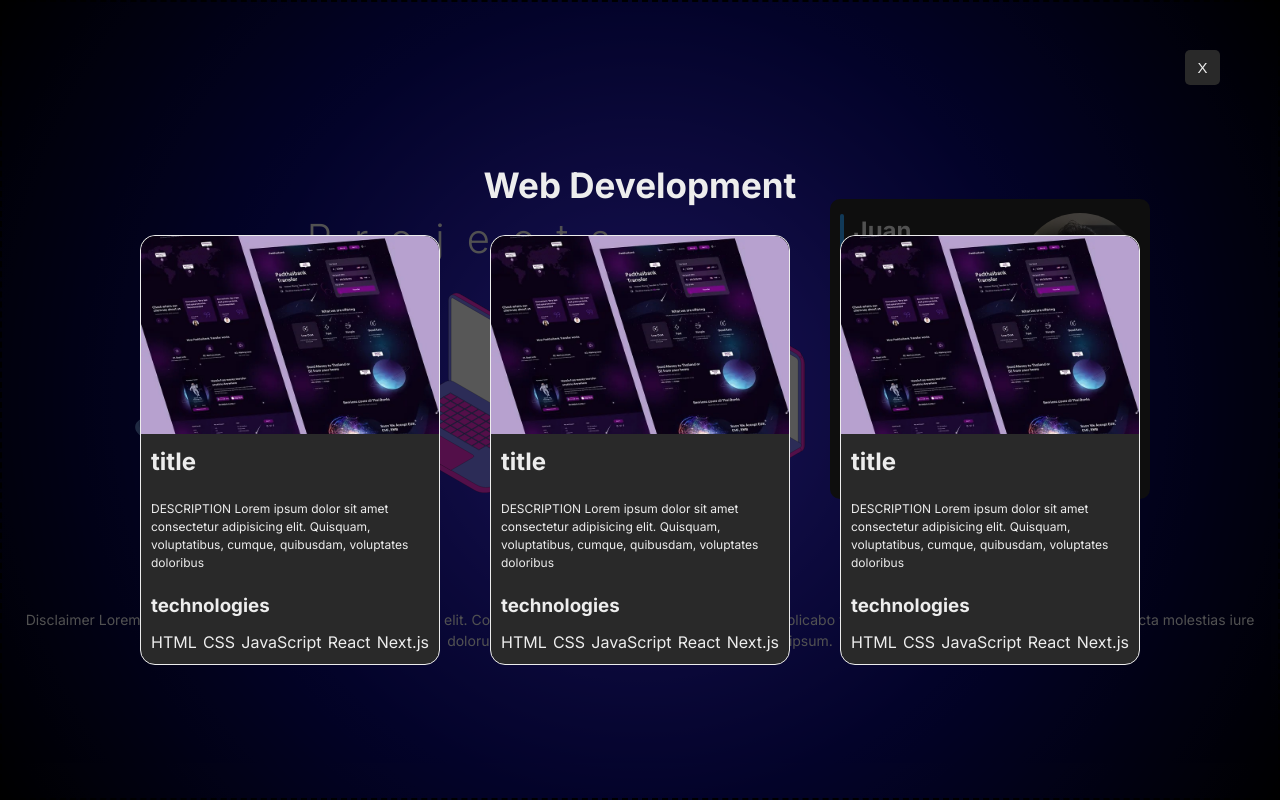
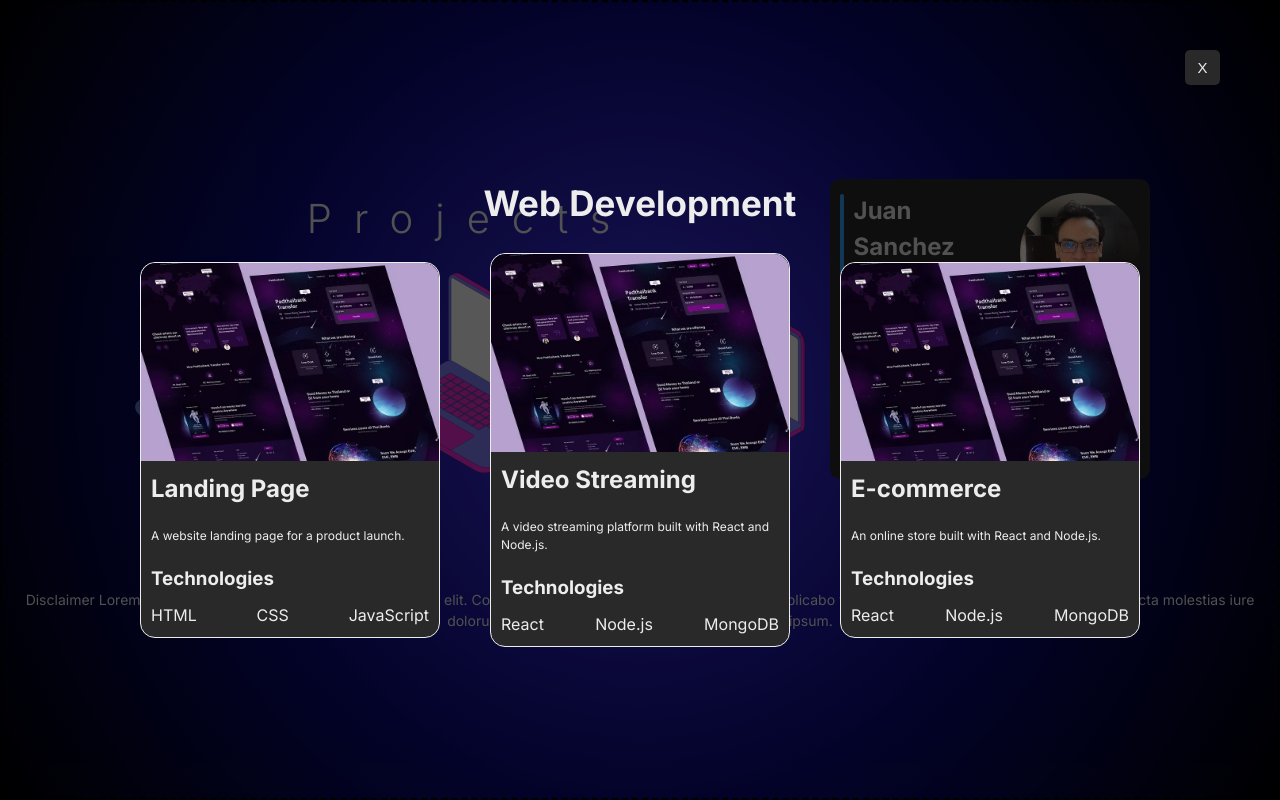
Before and after one commit to J-C-S-V/Portfolio, a Next.js app: page / in a window 1280 px wide. Both pictures are taken after a click on the picture 229 px from the left and 393 px from the top of the page. Built offline with nearby package versions, Linux system fonts and the light colour scheme.

Commit message:
Add dynamic data to cards

```diff
--- a/src/app/_components/modal.tsx
+++ b/src/app/_components/modal.tsx
@@ -1,23 +1,142 @@
 "use client";
 import { useState } from "react";
-import "./modal.css";
+import data from "../data/projects.json";
+import styles from "./modal.module.css";
 import { IconOpenNewTab } from "../../../public/svg/icons";
-// import newf from "laptop.svg";
-// Import an image
-
-// Animation scale 2 on the image, then an opacity 0.5 on the image, then a button indication to _blank open
 
 type ModalProps = {
   title: string;
   isOpen: boolean;
   onClose: () => void;
+  info: string | null;
 };
 
-function Card() {
+export function Modal({ title, isOpen, onClose, info }: ModalProps) {
+  if (!isOpen) return null;
+
+  const infoCardTitle =
+    info === "web"
+      ? data.categories[0].projects[0].name
+      : info === "email"
+      ? data.categories[1].projects[0].name
+      : info === "apps"
+      ? data.categories[2].projects[0].name
+      : "";
+
+  const infoCardTitle2 =
+    info === "web"
+      ? data.categories[0].projects[1].name
+      : info === "email"
+      ? data.categories[1].projects[1].name
+      : info === "apps"
+      ? data.categories[2].projects[1].name
+      : "";
+
+  const infoCardTitle3 =
+    info === "web"
+      ? data.categories[0].projects[2].name
+      : info === "email"
+      ? data.categories[1].projects[2].name
+      : info === "apps"
+      ? data.categories[2].projects[2].name
+      : "";
+
+  const infoCardDescription =
+    info === "web"
+      ? data.categories[0].projects[0].description
+      : info === "email"
+      ? data.categories[1].projects[0].description
+      : info === "apps"
+      ? data.categories[2].projects[0].description
+      : "";
+
+  const infoCardDescription2 =
+    info === "web"
+      ? data.categories[0].projects[1].description
+      : info === "email"
+      ? data.categories[1].projects[1].description
+      : info === "apps"
+      ? data.categories[2].projects[1].description
+      : "";
+
+  const infoCardDescription3 =
+    info === "web"
+      ? data.categories[0].projects[2].description
+      : info === "email"
+      ? data.categories[1].projects[2].description
+      : info === "apps"
+      ? data.categories[2].projects[2].description
+      : "";
+
+  const technologiesList =
+    info === "web"
+      ? data.categories[0].projects[0].technologies
+      : info === "email"
+      ? data.categories[1].projects[0].technologies
+      : info === "apps"
+      ? data.categories[2].projects[0].technologies
+      : [];
+
+  const technologiesList2 =
+    info === "web"
+      ? data.categories[0].projects[1].technologies
+      : info === "email"
+      ? data.categories[1].projects[1].technologies
+      : info === "apps"
+      ? data.categories[2].projects[1].technologies
+      : [];
+
+  const technologiesList3 =
+    info === "web"
+      ? data.categories[0].projects[2].technologies
+      : info === "email"
+      ? data.categories[1].projects[2].technologies
+      : info === "apps"
+      ? data.categories[2].projects[2].technologies
+      : [];
+
+  return (
+    <div className={`${styles["modalContainer"]} active`}>
+      <div className={styles.modal}>
+        <h2 className={styles.modal__title}>{title}</h2>
+        <button onClick={onClose} className={styles["modal__close-button"]}>
+          X
+        </button>
+        <div className={styles["modal__articles-container"]}>
+          <Card
+            cardName={infoCardTitle}
+            cardDescription={infoCardDescription}
+            technologiesList={technologiesList}
+          />
+          <Card
+            cardName={infoCardTitle2}
+            cardDescription={infoCardDescription2}
+            technologiesList={technologiesList2}
+          />
+          <Card
+            cardName={infoCardTitle3}
+            cardDescription={infoCardDescription3}
+            technologiesList={technologiesList3}
+          />
+        </div>
+      </div>
+    </div>
+  );
+}
+
+function Card({
+  cardName,
+  cardDescription,
+  technologiesList = [],
+}: {
+  cardName: string;
+  cardDescription: string;
+  technologiesList?: string[];
+}) {
   const [isHovered, setIsHovered] = useState(false);
 
   return (
-    <article className="article">
+    <article className={styles.article}>
       <div
         onMouseEnter={() => {
           setIsHovered(true);
@@ -25,16 +144,16 @@ function Card() {
         onMouseLeave={() => {
           setIsHovered(false);
         }}
-        className="article__image-container"
+        className={styles["article__image-container"]}
       >
         <a
-          className="article__link"
+          className={styles.article__link}
           href="https://example.com"
           target="_blank"
           rel="noopener noreferrer"
         >
           <img
-            className="article__image"
+            className={styles.article__image}
             src="test_website.png"
             alt="test website"
           />
@@ -43,41 +162,18 @@ function Card() {
           Open <IconOpenNewTab />
         </span>
       </div>
-      <h2 className="article__title">title</h2>
-      <p className="article__description">
-        DESCRIPTION Lorem ipsum dolor sit amet consectetur adipisicing elit.
-        Quisquam, voluptatibus, cumque, quibusdam, voluptates doloribus
-      </p>
-      <footer className="article__footer">
-        <h3 className="article__technologies-title">technologies</h3>
-        <ul className="article__technologies-list">
-          <li className="article__technology">HTML</li>
-          <li className="article__technology">CSS</li>
-          <li className="article__technology">JavaScript</li>
-          <li className="article__technology">React</li>
-          <li className="article__technology">Next.js</li>
+      <h2 className={styles.article__title}>{cardName}</h2>
+      <p className={styles.article__description}>{cardDescription}</p>
+      <footer className={styles.article__footer}>
+        <h3 className={styles["article__technologies-title"]}>Technologies</h3>
+        <ul className={styles["article__technologies-list"]}>
+          {technologiesList.map((technology, index) => (
+            <li key={index} className={styles["article__technology-item"]}>
+              {technology}
+            </li>
+          ))}
         </ul>
       </footer>
     </article>
   );
 }
-
-export function Modal({ title, isOpen, onClose }: ModalProps) {
-  if (!isOpen) return null;
-
-  return (
-    <div className="modal-container active">
-      <div className="modal">
-        <button onClick={onClose} className="modal__close-button">
-          X
-        </button>
-        <h2 className="modal__title">{title}</h2>
-        <div className="modal__articles-container">
-          <Card />
-          <Card />
-          <Card />
-        </div>
-      </div>
-    </div>
-  );
-}
--- a/src/app/_components/projects.tsx
+++ b/src/app/_components/projects.tsx
@@ -21,9 +21,19 @@ export default function Projects({ onOpenModal }: ProjectsProps) {
             onClick={() => onOpenModal("web")}
           />
         </div>
-        <div className="image-container-2" data-tooltip="Email Development">
+        <div className="image-container-2" data-tooltip="Apps Development">
           <Image
             className="laptops laptop-2"
+            src="/svg/laptop_2.svg"
+            alt="Laptop for apps development"
+            width={200}
+            height={200}
+            onClick={() => onOpenModal("apps")}
+          />
+        </div>
+        <div className="image-container-3" data-tooltip="Email Development">
+          <Image
+            className="laptops laptop-3"
             src="/svg/laptop_2.svg"
             alt="Laptop for email development"
             width={200}
@@ -31,16 +41,6 @@ export default function Projects({ onOpenModal }: ProjectsProps) {
             onClick={() => onOpenModal("email")}
           />
         </div>
-        <div className="image-container-3" data-tooltip="Apps Development">
-          <Image
-            className="laptops laptop-3"
-            src="/svg/laptop_2.svg"
-            alt="Laptop for apps development"
-            width={200}
-            height={200}
-            onClick={() => onOpenModal("apps")}
-          />
-        </div>
       </aside>
     </div>
   );
--- a/src/app/data/projects.json
+++ b/src/app/data/projects.json
@@ -5,21 +5,21 @@
       "projects": [
         {
           "name": "Landing Page",
-          "description": "A personal portfolio website to showcase my projects and skills.",
+          "description": "A website landing page for a product launch.",
           "technologies": ["HTML", "CSS", "JavaScript"],
           "link": "https://example.com/portfolio"
         },
         {
-          "name": "E-commerce Site",
+          "name": "Video Streaming",
+          "description": "A video streaming platform built with React and Node.js.",
+          "technologies": ["React", "Node.js", "MongoDB"],
+          "link": "https://example.com/blog"
+        },
+        {
+          "name": "E-commerce",
           "description": "An online store built with React and Node.js.",
           "technologies": ["React", "Node.js", "MongoDB"],
           "link": "https://example.com/ecommerce"
-        },
-        {
-          "name": "Blog Platform",
-          "description": "A blogging platform where users can create and share posts.",
-          "technologies": ["Django", "PostgreSQL"],
-          "link": "https://example.com/blog"
         }
       ]
     },
@@ -29,7 +29,7 @@
         {
           "name": "Newsletter Template",
           "description": "A responsive email template for a monthly newsletter.",
-          "technologies": ["React Native", "API"],
+          "technologies": ["HTML", "CSS"],
           "link": "https://example.com/weather-app"
         },
         {
@@ -51,21 +51,21 @@
       "projects": [
         {
           "name": "Metronome",
-          "description": "A mobile app that provides weather updates using a public API.",
+          "description": "A personalized metronome app for musicians.",
           "technologies": ["React Native", "API"],
           "link": "https://example.com/weather-app"
         },
         {
           "name": "Button Builder",
-          "description": "A task management app built with Flutter.",
+          "description": "A customizable button builder app.",
           "technologies": ["Flutter", "Firebase"],
           "link": "https://example.com/task-manager"
         },
         {
-          "name": "Fitness Tracker",
-          "description": "An app to track fitness activities and progress.",
+          "name": "Translation App",
+          "description": "A translation app that uses Google Translate API.",
           "technologies": ["Swift", "CoreData"],
-          "link": "https://example.com/fitness-tracker"
+          "link": "https://example.com/translation-app"
         }
       ]
     }
--- a/src/app/page.tsx
+++ b/src/app/page.tsx
@@ -27,6 +27,7 @@ export default function Home() {
         }
         isOpen={modal !== null}
         onClose={() => setModal(null)}
+        info={modal}
       />
     </div>
   );
```
Also changed, not shown: src/app/_components/modal.module.css (renamed from src/app/_components/modal.css).
